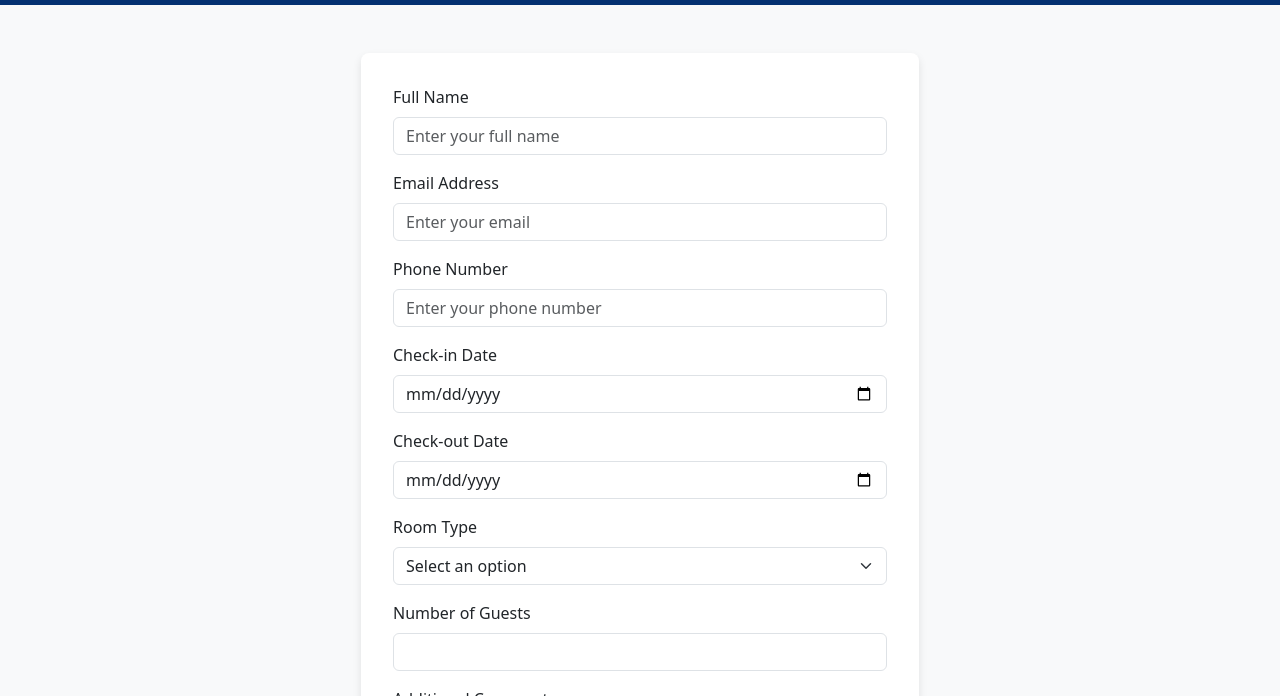
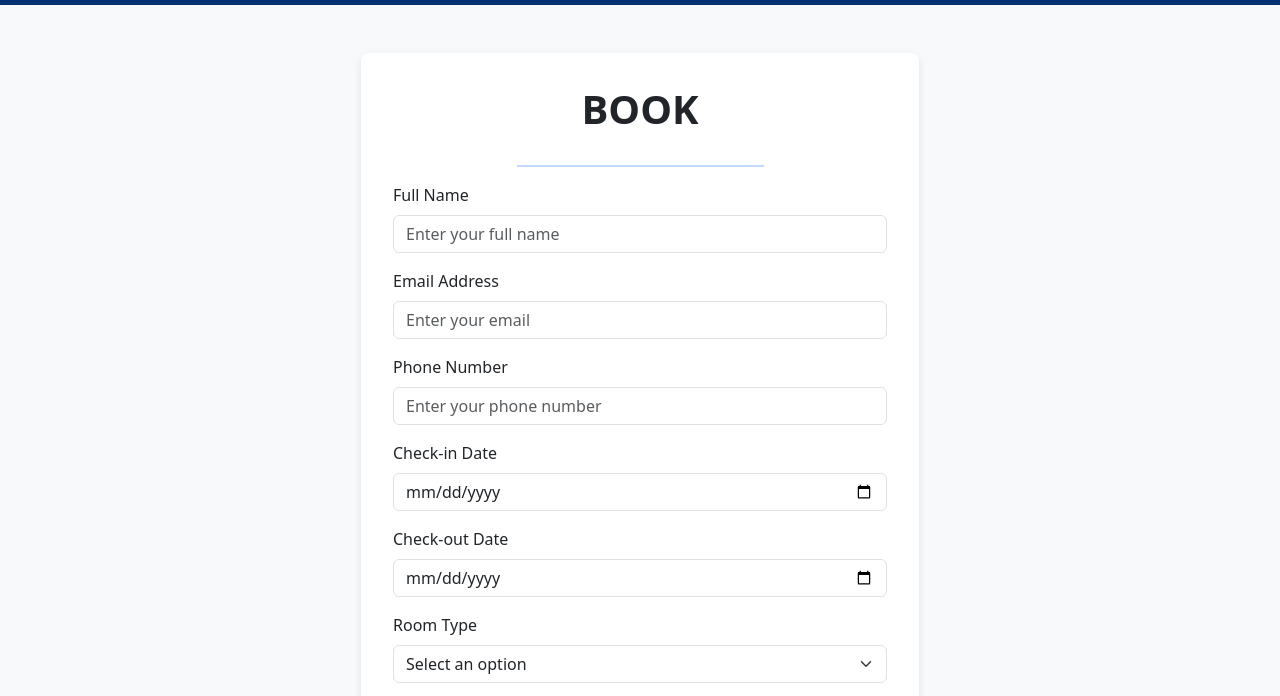
Before and after one commit to m0nicaRV/hotel, a plain HTML site: page public/book.html in a window 1280 px wide. Shown: the part 81-777 px from the top of the page. Drawn offline with Linux system fonts and the light colour scheme.

Commit message:
modified:   public/book.html 	modified:   public/habitaciones.html

```diff
--- a/public/book.html
+++ b/public/book.html
@@ -41,6 +41,11 @@
       </nav>
       <div class="container mt-5">
         <div class="form-container mx-auto col-md-8 col-lg-6">
+
+            <h1 class="text-uppercase fw-bold text-center">Book</h1>
+            <div class="d-flex justify-content-center align-items-center mt-3">
+                <hr class="w-50 border border-primary">
+            </div>
 
             <form>
                 <div class="mb-3">
```
Also changed, not shown: public/habitaciones.html (+1 -1 lines).
